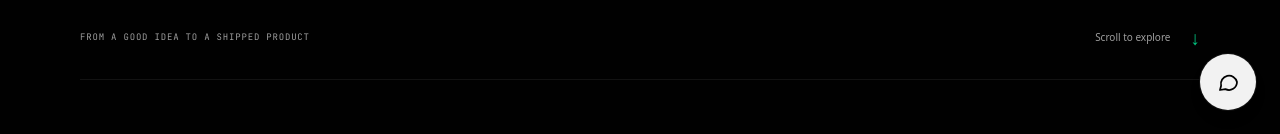
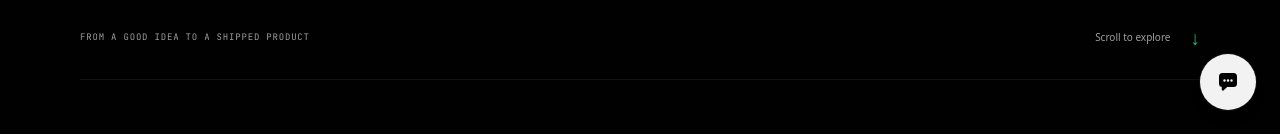
Before and after one commit to FrankIsmael/ifm-web, a Next.js app: page / in a window 1280 px wide. Shown: the part 666-800 px from the top of the page. Built offline with nearby package versions, Linux system fonts and the light colour scheme; no server answers.

Commit message:
fix: update ChatWidget SVG icons for improved accessibility and styling

```diff
--- a/components/chat-widget.tsx
+++ b/components/chat-widget.tsx
@@ -86,11 +86,22 @@ export function ChatWidget() {
         whileTap={{ scale: 0.95 }}
         className={`fixed bottom-6 right-6 z-50 h-14 w-14 items-center justify-center rounded-full bg-primary text-primary-foreground shadow-lg ring-1 ring-border ${open ? 'hidden md:flex' : 'flex'}`}
       >
-        <svg width="24" height="24" viewBox="0 0 24 24" fill="none" stroke="currentColor" strokeWidth="1.75" strokeLinecap="round" strokeLinejoin="round" aria-hidden>
+        <svg width="24" height="24" viewBox="0 0 24 24" aria-hidden>
           {open ? (
-            <path d="M6 6l12 12M18 6 6 18" />
+            <path
+              d="M6 6l12 12M18 6 6 18"
+              fill="none"
+              stroke="currentColor"
+              strokeWidth="1.75"
+              strokeLinecap="round"
+            />
           ) : (
-            <path d="M21 12a8 8 0 0 1-11.6 7.1L4 20l1.1-4.3A8 8 0 1 1 21 12Z" />
+            <path
+              fill="currentColor"
+              fillRule="evenodd"
+              clipRule="evenodd"
+              d="M6.5 3h11A3.5 3.5 0 0 1 21 6.5v7a3.5 3.5 0 0 1-3.5 3.5H11.2L7.4 20.4A1 1 0 0 1 5.75 19.6V17H6.5A3.5 3.5 0 0 1 3 13.5v-7A3.5 3.5 0 0 1 6.5 3ZM8.5 9.25a1.25 1.25 0 1 0 0 2.5 1.25 1.25 0 0 0 0-2.5Zm3.5 0a1.25 1.25 0 1 0 0 2.5 1.25 1.25 0 0 0 0-2.5Zm3.5 0a1.25 1.25 0 1 0 0 2.5 1.25 1.25 0 0 0 0-2.5Z"
+            />
           )}
         </svg>
       </motion.button>
```
Also changed, not shown: 1 other file (tests, documents, lock files or other folders).
